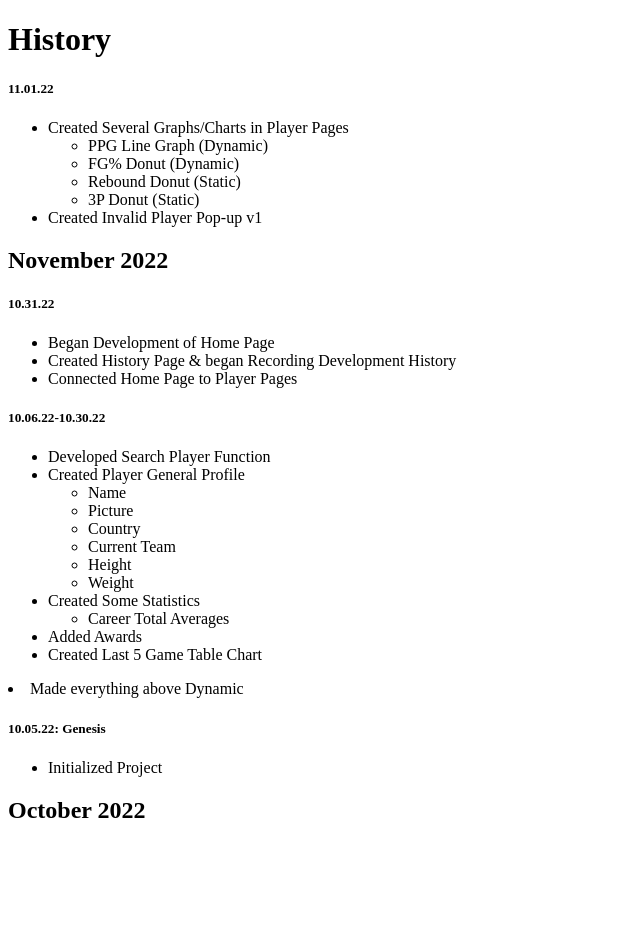
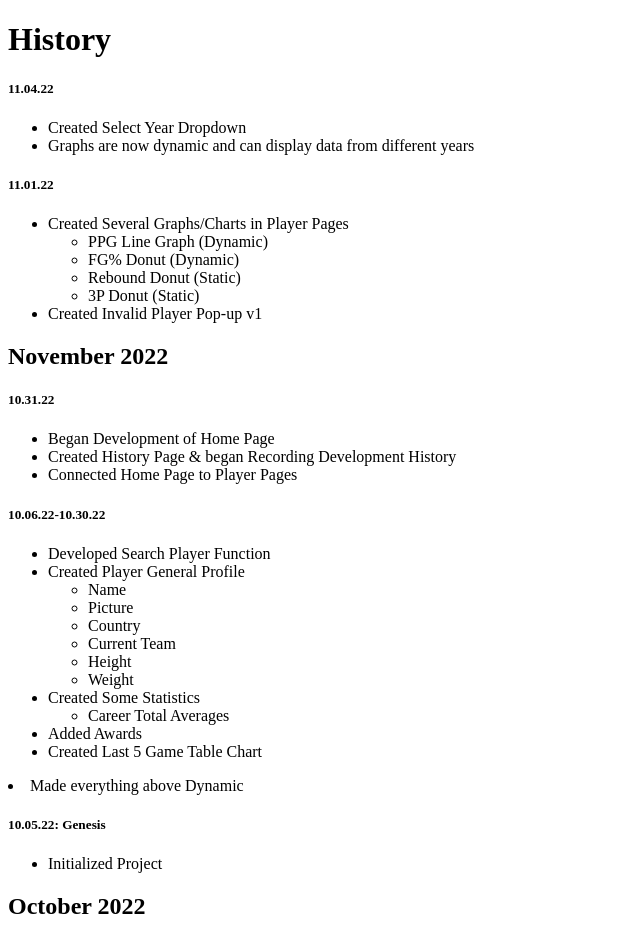
Before and after one commit to kelanwu17/Stat-Padder, a Flask app: page /history in a window 1280 px wide. Shown: the whole page, without its empty margins (0-640 px from the left). Before the commit the page ends 818 px from the top, so only its background shows below. Run offline with Flask 2, Linux system fonts and the light colour scheme.

Commit message:
Update history.html

```diff
--- a/templates/history.html
+++ b/templates/history.html
@@ -9,6 +9,11 @@
 <body>
 
     <h1>History</h1>
+        <h5>11.04.22</h5>
+        <ul>
+            <li>Created Select Year Dropdown</li>
+            <li>Graphs are now dynamic and can display data from different years</li>
+        </ul>
 
         <h5>11.01.22</h5>
         <ul>
```
